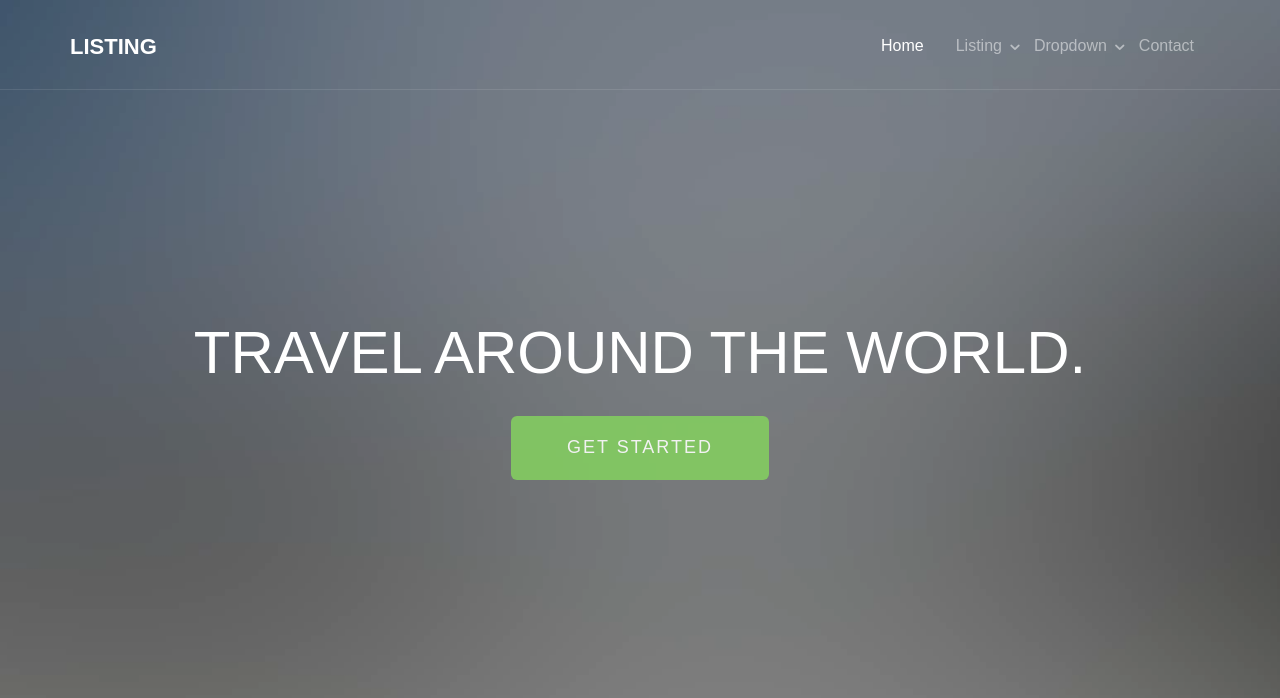
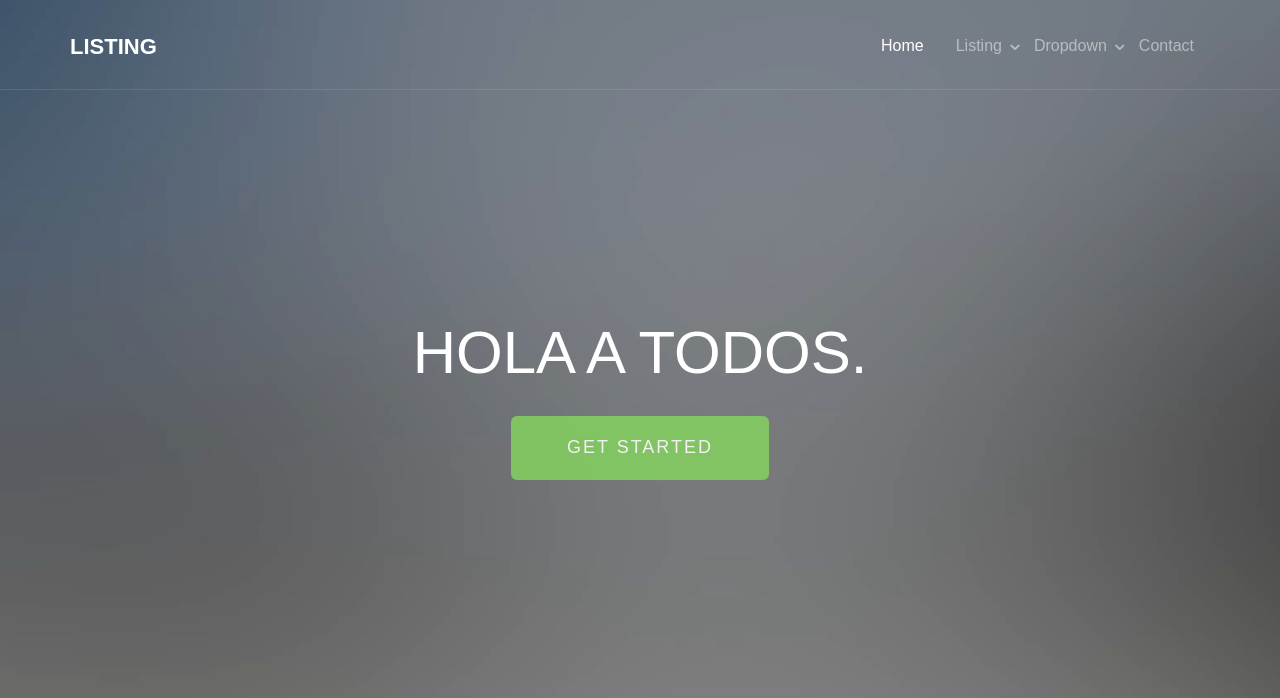
Before and after one commit to Gitpepehub/Cloud-sesion2, a plain HTML site: page index.html in a window 1280 px wide. Shown: the top 698 px of the page. Drawn offline with Linux system fonts and the light colour scheme; files whose address does not match are found by name.

Commit message:
modifico index.html

```diff
--- a/index.html
+++ b/index.html
@@ -124,7 +124,7 @@
 			<div class="fh5co-overlay"></div>
 			<div class="fh5co-cover text-center" data-stellar-background-ratio="0.5" style="background-image: url(images/cover_bg_1.jpg);">
 				<div class="desc animate-box">
-					<h2>Travel Around The World.</h2>
+					<h2>Hola a todos.</h2>
 					<!-- <span>Lovely Crafted by <a href="http://frehtml5.co/" target="_blank" class="fh5co-site-name">FREEHTML5.co</a></span> -->
 					<span><a class="btn btn-primary btn-lg" href="#">Get Started</a></span>
 				</div>
```
